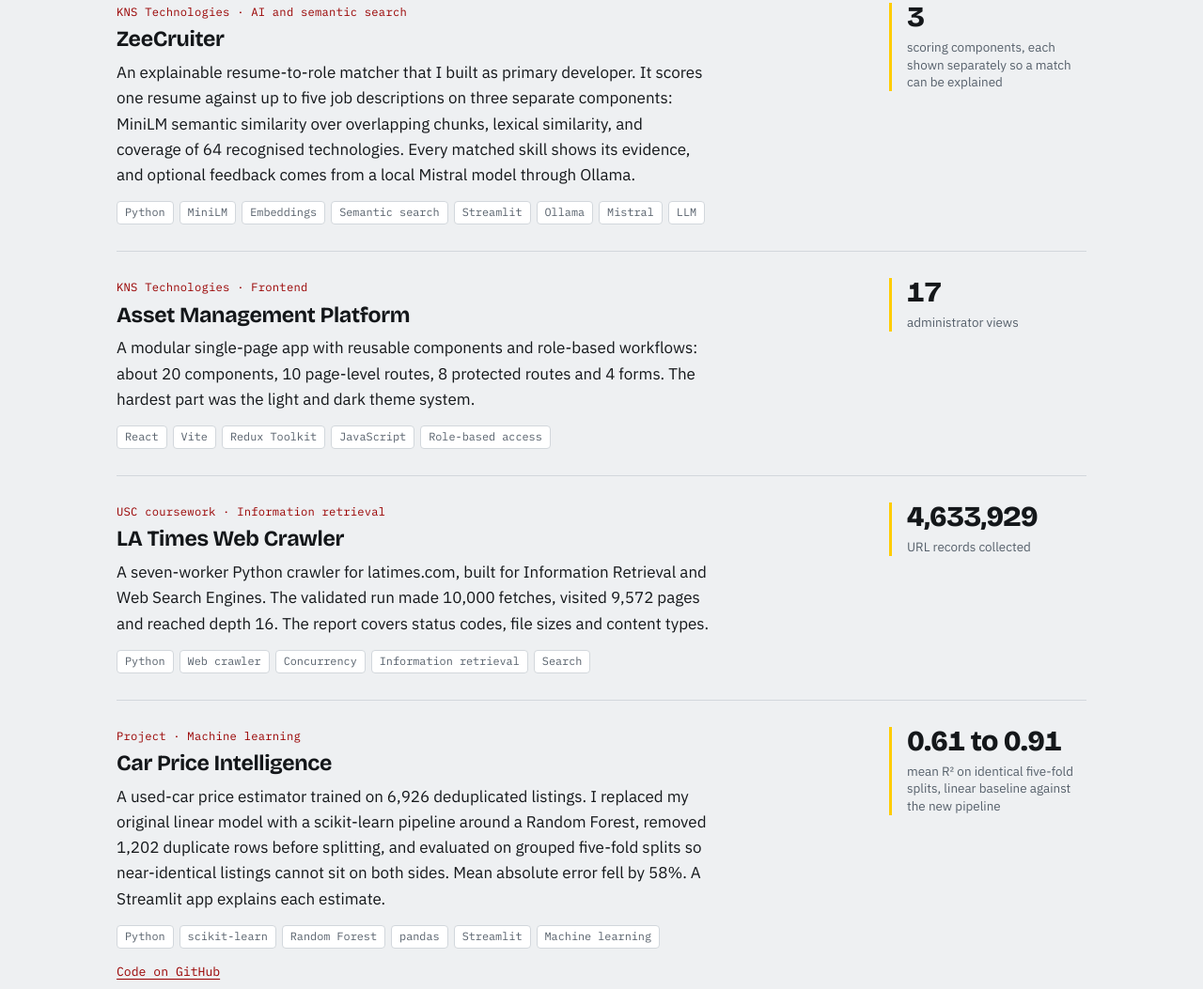
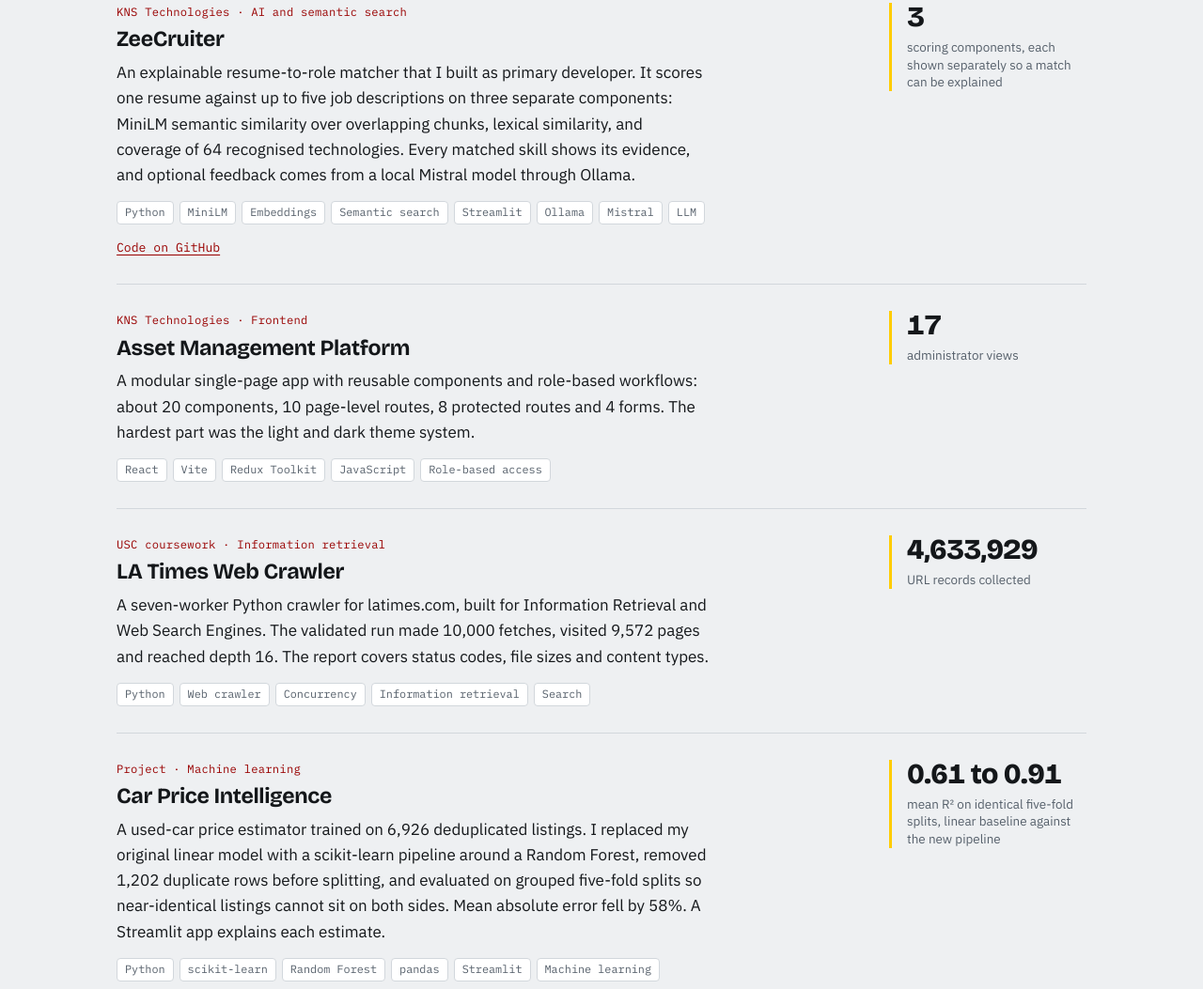
Before and after one commit to PraveenZayaraz/PraveenZayaraz.github.io, a plain HTML site: page index.html in a window 1280 px wide. Shown: the part 1575-2628 px from the top of the page at 94% size. Drawn offline with nearby package versions, Linux system fonts and the light colour scheme.

Commit message:
Link the ZeeCruiter repository from the project list
Co-Authored-By: Claude Fable 5.2 <noreply@anthropic.com>
Claude-Session: https://claude.ai/code/session_01LN23SFt98wr67gxJFArp8K

```diff
--- a/index.html
+++ b/index.html
@@ -312,6 +312,7 @@ footer { padding: 26px 0 48px; border-top: 1px solid var(--line); font-family: v
             <h3>ZeeCruiter</h3>
             <p class="desc">An explainable resume-to-role matcher that I built as primary developer. It scores one resume against up to five job descriptions on three separate components: MiniLM semantic similarity over overlapping chunks, lexical similarity, and coverage of 64 recognised technologies. Every matched skill shows its evidence, and optional feedback comes from a local Mistral model through Ollama.</p>
             <ul class="tags"><li>Python</li><li>MiniLM</li><li>Embeddings</li><li>Semantic search</li><li>Streamlit</li><li>Ollama</li><li>Mistral</li><li>LLM</li></ul>
+            <p class="links-row"><a href="https://github.com/PraveenZayaraz/ZeeCruiter">Code on GitHub</a></p>
           </div>
           <div class="metric"><b>3</b><span>scoring components, each shown separately so a match can be explained</span></div>
         </li>
```
